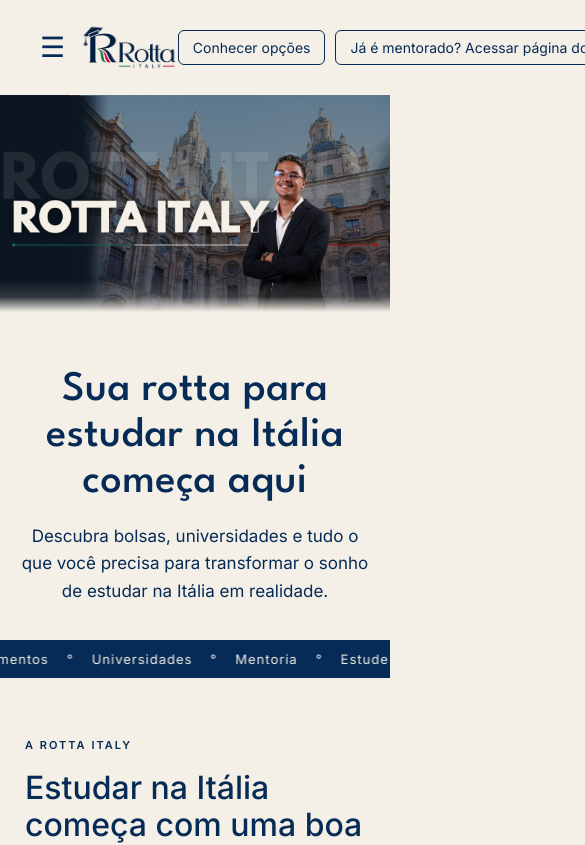
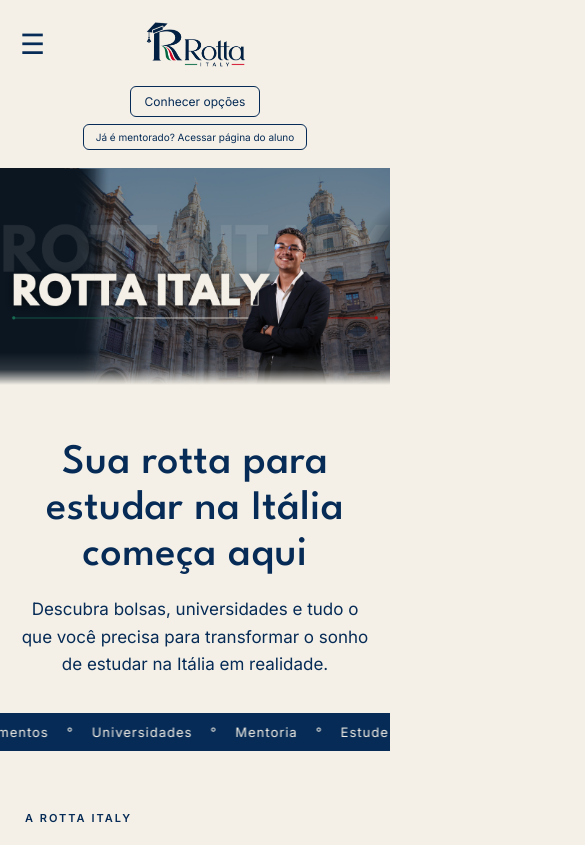
Before and after one commit to juliosantino04-cpu/Rotta-Italy, a React (Vite) app: page / in a window 390 px wide. Shown: the top 845 px of the page, 585 px wide, since content can reach past the window. Built offline with nearby package versions, Linux system fonts and the light colour scheme; a web font is replaced by a local one.

Commit message:
Ajusta header para celular

```diff
--- a/src/App.css
+++ b/src/App.css
@@ -1782,3 +1782,64 @@
   width: 100%;
   display: block;
 }
+@media (max-width: 768px) {
+
+  .header {
+    position: relative;
+    display: flex;
+    flex-direction: column;
+    align-items: center;
+    padding: 15px 20px 18px;
+    gap: 12px;
+  }
+
+  .header-left {
+    width: 100%;
+    display: flex;
+    align-items: center;
+    justify-content: center;
+    position: relative;
+  }
+
+  .menu-button {
+    position: absolute;
+    left: 0;
+    top: 50%;
+    transform: translateY(-50%);
+  }
+
+  .logo img {
+    width: 105px;
+    height: auto;
+    display: block;
+  }
+
+  .header-buttons {
+    width: 100%;
+    display: flex;
+    flex-direction: column;
+    align-items: center;
+    justify-content: center;
+    gap: 7px;
+  }
+
+  .options-button,
+  .student-access {
+    width: auto;
+    max-width: 100%;
+    box-sizing: border-box;
+    text-align: center;
+    white-space: normal;
+  }
+
+  .options-button {
+    padding: 7px 14px;
+    font-size: 12px;
+  }
+
+  .student-access {
+    padding: 6px 12px;
+    font-size: 10px;
+  }
+
+}
```
